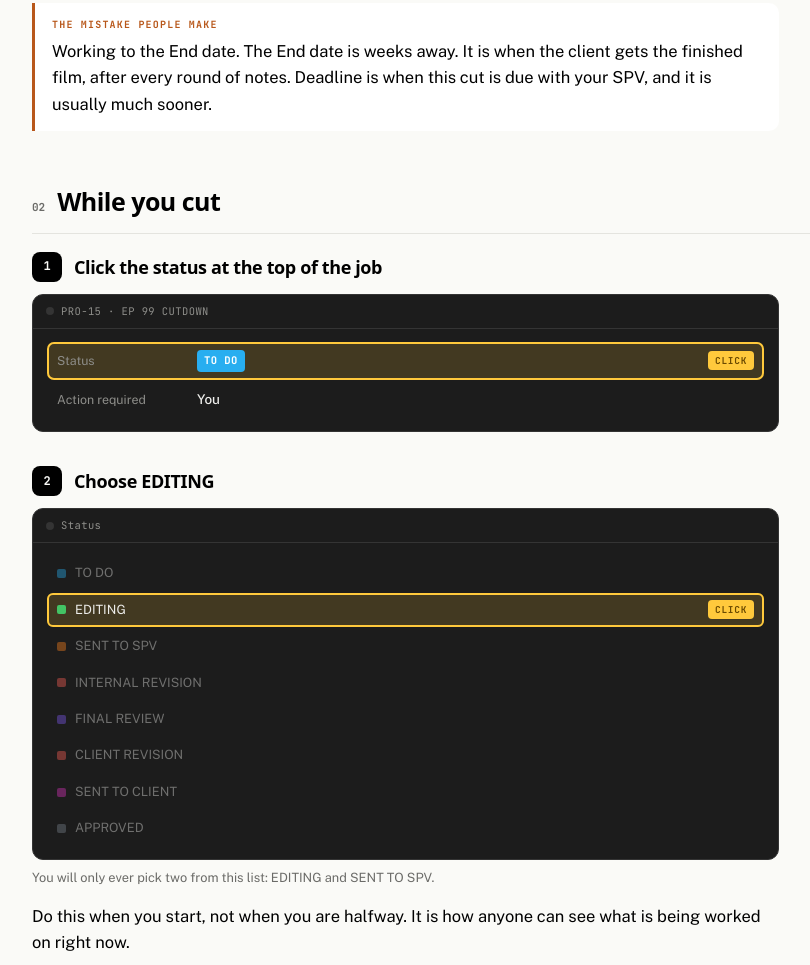
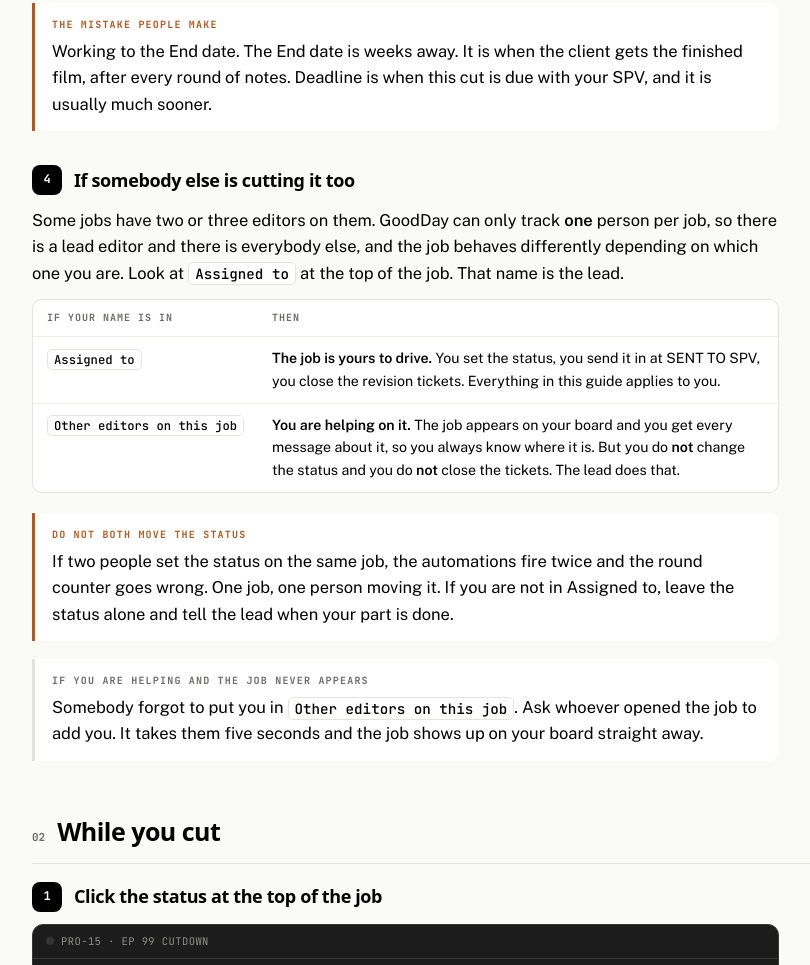
Before and after one commit to planariastudio/planaria-goodday-editor-guide, a plain HTML site: page index.html in a window 1280 px wide. Shown: the part 2724-3689 px from the top of the page, without its empty margins (294-1104 px from the left). Drawn offline with nearby package versions, Linux system fonts and the light colour scheme; a web font is replaced by a local one.

Commit message:
Add section 4: what to do when another editor is on the same job

```diff
--- a/index.html
+++ b/index.html
@@ -325,6 +325,33 @@ footer{max-width:var(--maxw);color:var(--muted);font-size:13.4px;padding-top:8px
       <div class="note watch">
         <span class="lab">The mistake people make</span>
         <p>Working to the End date. The End date is weeks away. It is when the client gets the finished film, after every round of notes. Deadline is when this cut is due with your SPV, and it is usually much sooner.</p>
+      </div>
+    </div>
+  </div>
+
+  <div class="step">
+    <div class="step-h"><span class="step-n">4</span><h3>If somebody else is cutting it too</h3></div>
+    <div class="step-body">
+      <p>Some jobs have two or three editors on them. GoodDay can only track <b>one</b> person per job, so there is a lead editor and there is everybody else, and the job behaves differently depending on which one you are. Look at <span class="f">Assigned to</span> at the top of the job. That name is the lead.</p>
+
+      <div class="tbl-scroll">
+        <table>
+          <thead><tr><th>If your name is in</th><th>Then</th></tr></thead>
+          <tbody>
+            <tr><td><span class="f">Assigned to</span></td><td><b>The job is yours to drive.</b> You set the status, you send it in at SENT TO SPV, you close the revision tickets. Everything in this guide applies to you.</td></tr>
+            <tr><td><span class="f">Other editors on this job</span></td><td><b>You are helping on it.</b> The job appears on your board and you get every message about it, so you always know where it is. But you do <b>not</b> change the status and you do <b>not</b> close the tickets. The lead does that.</td></tr>
+          </tbody>
+        </table>
+      </div>
+
+      <div class="note watch">
+        <span class="lab">Do not both move the status</span>
+        <p>If two people set the status on the same job, the automations fire twice and the round counter goes wrong. One job, one person moving it. If you are not in Assigned to, leave the status alone and tell the lead when your part is done.</p>
+      </div>
+
+      <div class="note">
+        <span class="lab">If you are helping and the job never appears</span>
+        <p>Somebody forgot to put you in <span class="f">Other editors on this job</span>. Ask whoever opened the job to add you. It takes them five seconds and the job shows up on your board straight away.</p>
       </div>
     </div>
   </div>
```
Also changed, not shown: 1 other file.
